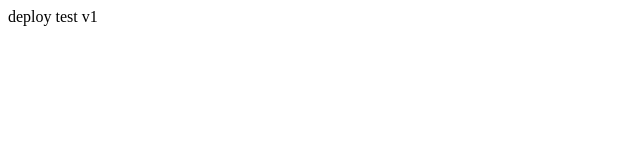
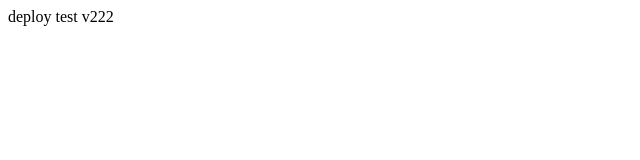
Before and after one commit to doyoshigi/cloudsecurity_cnapp_project, a plain HTML site: page index.html in a window 1280 px wide. Shown: the full height of the page, 0-640 px from the left. Drawn offline with Linux system fonts and the light colour scheme.

Commit message:
index.html deploy test

```diff
--- a/index.html
+++ b/index.html
@@ -1,5 +1,5 @@
 <!doctype html>
 <html>
   <head><meta charset="utf-8"><title>demo</title></head>
-  <body>deploy test v1</body>
+  <body>deploy test v222</body>
 </html>
```
